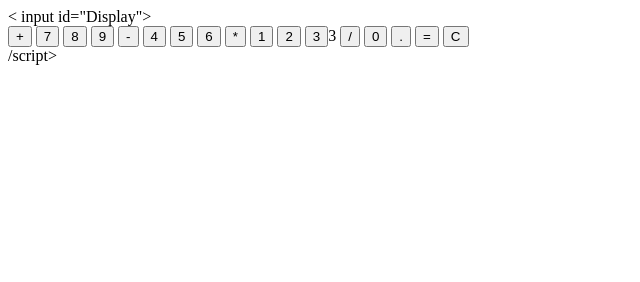
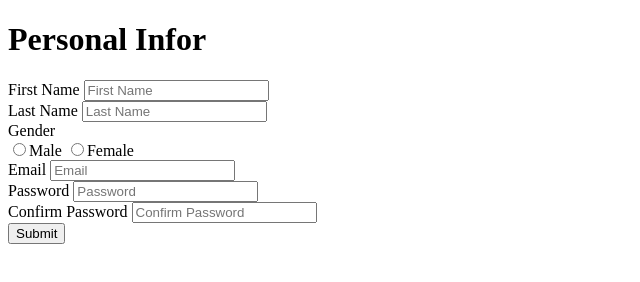
Before and after one commit to Jada-Fs/web-programming, a website: page index.html in a window 1280 px wide. Shown: the whole page, without its empty margins (0-640 px from the left). Drawn offline with Linux system fonts and the light colour scheme.

Commit message:
Add files via upload

```diff
--- a/index.html
+++ b/index.html
@@ -3,33 +3,51 @@
 <head>
     <meta charset="UTF-8">
     <meta name="viewport" content="width=device-width, initial-scale=1.0">
-    <title>Document</title>
+    <title>Personal Site</title>
 </head>
 <body>
-    <div id="calculator">
-        < input id="Display">
-        <div id ="keys">
-            <button onclick="appendToDisplay('+')" class="operator-btn">+</button>
-            <button onclick="appendToDisplay('7')">7</button>
-            <button onclick="appendToDisplay('8')">8</button>
-            <button onclick="appendToDisplay('9')">9</button>
-            <button onclick="appendToDisplay('-')" class="operator-btn">-</button>
-            <button onclick="appendToDisplay('4')">4</button>
-            <button onclick="appendToDisplay('5')">5</button>
-            <button onclick="appendToDisplay('6')">6</button>
-            <button onclick="appendToDisplay('*')" class="operator-btn">*</button>
-            <button onclick="appendToDisplay('1')">1</button>
-            <button onclick="appendToDisplay('2')">2</button>
-            <button onclick="appendToDisplay('3')">3</button>3</button>
-            <button onclick="appendToDisplay('/')" class="operator-btn">/</button>
-            <button onclick="appendToDisplay('0')">0</button>
-            <button onclick="appendToDisplay('.')">.</button>
-            <button onclick="calculate()">=</button>
-            <button onclick="ClearDisplay()" class="operator-btn">C</button>
+    <div class="container">
+        <div class="row col-md-6 col-md-offset-3">
+            <div class="panel panel-primary">
+                <div class="panel-heading text-center">
+                    <h1>Personal Infor</h1>
+                </div>
+                <div class="panel-body">
+                    <form action="index.php" method="post">
+                        <div class="form-group">
+                            <label for="name">First Name</label>
+                            <input type="text" class="form-control" id="first_name" title="Enter your first name" placeholder="First Name" />
+                        </div>
+                        <div class="form-group">
+                            <label for="LastName">Last Name</label>
+                            <input type="text" class="form-control" id="last_name" title="Enter your last name" placeholder="Last Name" />
+                        </div>
+                        <div class="form-group">
+                            <label for="email">Gender</label>
+                            <div>
+                                <label for="male" class="radio-inline"><input type="radio" name="gender" id="male">Male</label>
+                                <label for="female" class="radio-inline"><input type="radio" name="gender" id="female">Female</label>
 
-        </div>
-    </div>
+                            </div>
+                        </div>
+                        <div class="form-group">
+                            <label for="email">Email</label>
+                            <input type="email" class="form-control" id="email" title="Enter your email" placeholder="Email" />
+                        </div>
+                        <div class="form-group">
+                            <label for="password">Password</label>
+                            <input type="password" class="form-control" id="password" title="Enter your password" placeholder="Password" />
+                        </div>
+                        <div class="form-group">
+                            <label for="password">Confirm Password</label>
+                            <input type="password" class="form-control" id="confirm_password" title="Enter your password again" placeholder="Confirm Password" />
+                        </div>
+                        <input type="submit" class="btn btn-primary" value="Submit" />
+                    </form>
 
-    <script src ="index.js"></script>/script>
+
+
+
+
 </body>
 </html>
```
Also changed, not shown: 1 other file.
